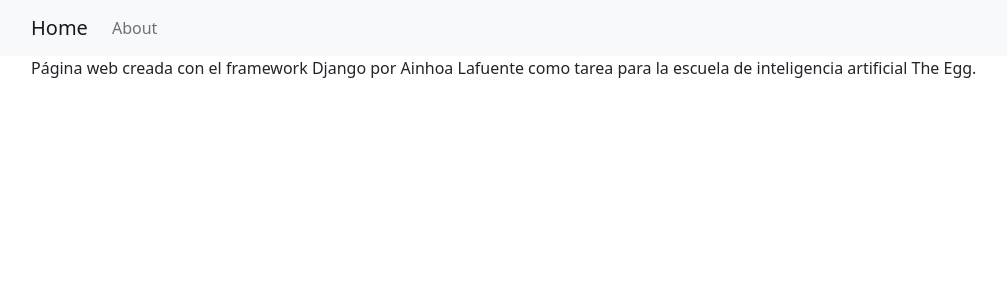
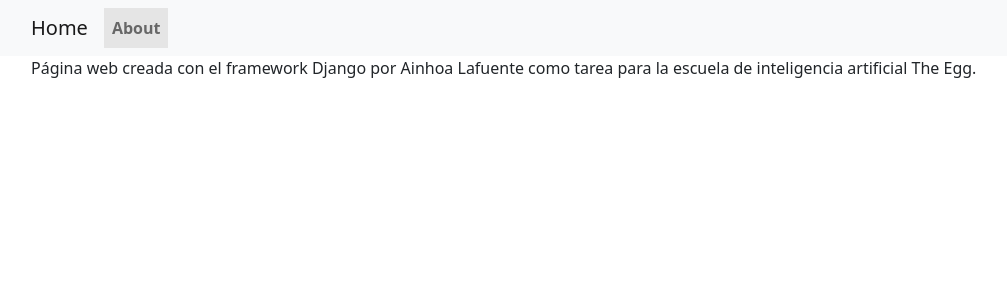
Before and after one commit to alafa/theegg_ai, a Django app: page /about/ in a window 1280 px wide. Shown: the top 300 px of the page, without its empty margins (51-1058 px from the left). Run offline with Django 3.2, Linux system fonts and the light colour scheme.

Commit message:
add some styling

```diff
--- a/tarea_42/collection/templates/collection/about.html
+++ b/tarea_42/collection/templates/collection/about.html
@@ -1,4 +1,11 @@
 {% extends 'collection/base.html' %}
 {% block content %}
     Página web creada con el framework Django por Ainhoa Lafuente como tarea para la escuela de inteligencia artificial The Egg.
+
+<style>
+#about_nav {
+  background: #e5e5e5;
+  font-weight: bold;
+}
+</style>
 {% endblock %}
--- a/tarea_42/collection/templates/collection/base.html
+++ b/tarea_42/collection/templates/collection/base.html
@@ -2,15 +2,14 @@
 <html lang="en">
 <head>
     <meta charset="UTF-8">
-    <title>Portfolio</title>
+    <title>Video Collection</title>
     <link href="https://cdn.jsdelivr.net/npm/bootstrap@5.0.0-beta1/dist/css/bootstrap.min.css" rel="stylesheet" integrity="sha384-giJF6kkoqNQ00vy+HMDP7azOuL0xtbfIcaT9wjKHr8RbDVddVHyTfAAsrekwKmP1" crossorigin="anonymous">
-
 </head>
 <body>
 
 <nav class="navbar navbar-expand-lg navbar-light bg-light">
     <div class="container">
-        <a class="navbar-brand" href="{% url 'collection:home' %}">Home</a>
+        <a id="home_nav" class="navbar-brand" href="{% url 'collection:home' %}">Home</a>
         <button class="navbar-toggler" type="button" data-toggle="collapse" data-target="#navbarSupportedContent" aria-controls="navbarSupportedContent" aria-expanded="false" aria-label="Toggle navigation">
           <span class="navbar-toggler-icon"></span>
         </button>
@@ -18,7 +17,7 @@
         <div class="collapse navbar-collapse" id="navbarSupportedContent">
           <ul class="navbar-nav mr-auto">
             <li class="nav-item active">
-              <a class="nav-link" href="{% url 'collection:about' %}">About</a>
+              <a id="about_nav" class="nav-link" href="{% url 'collection:about' %}">About</a>
             </li>
           </ul>
         </div>
```
Also changed, not shown: tarea_42/collection/templates/collection/home.html (+7 -0 lines), README.md.
